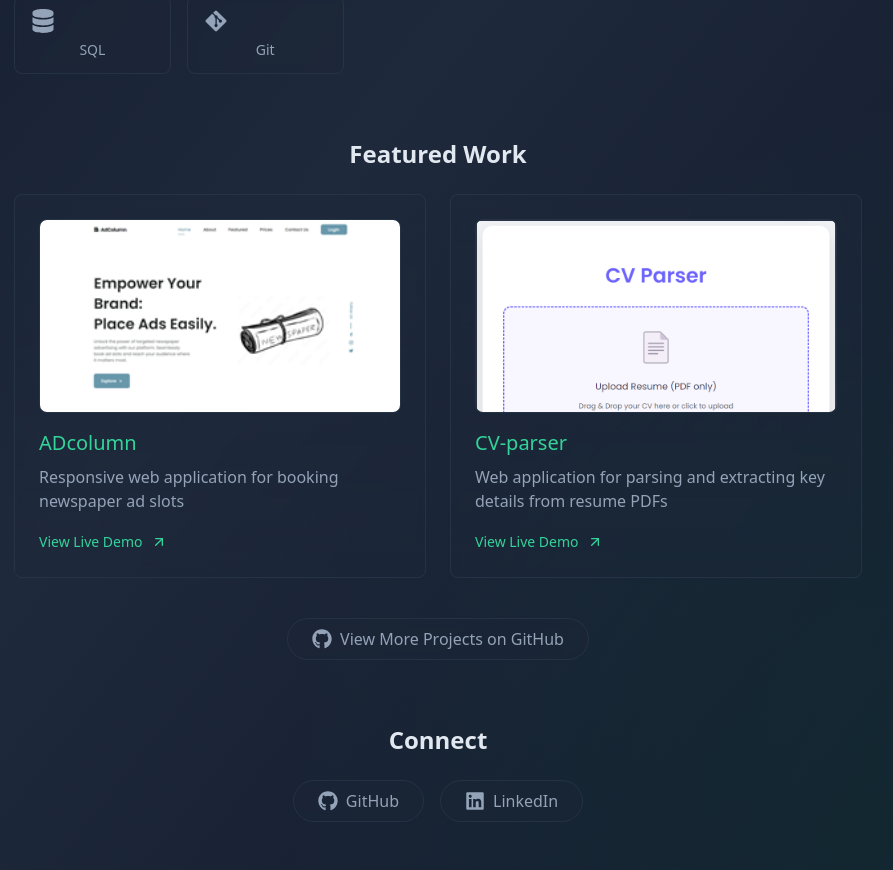
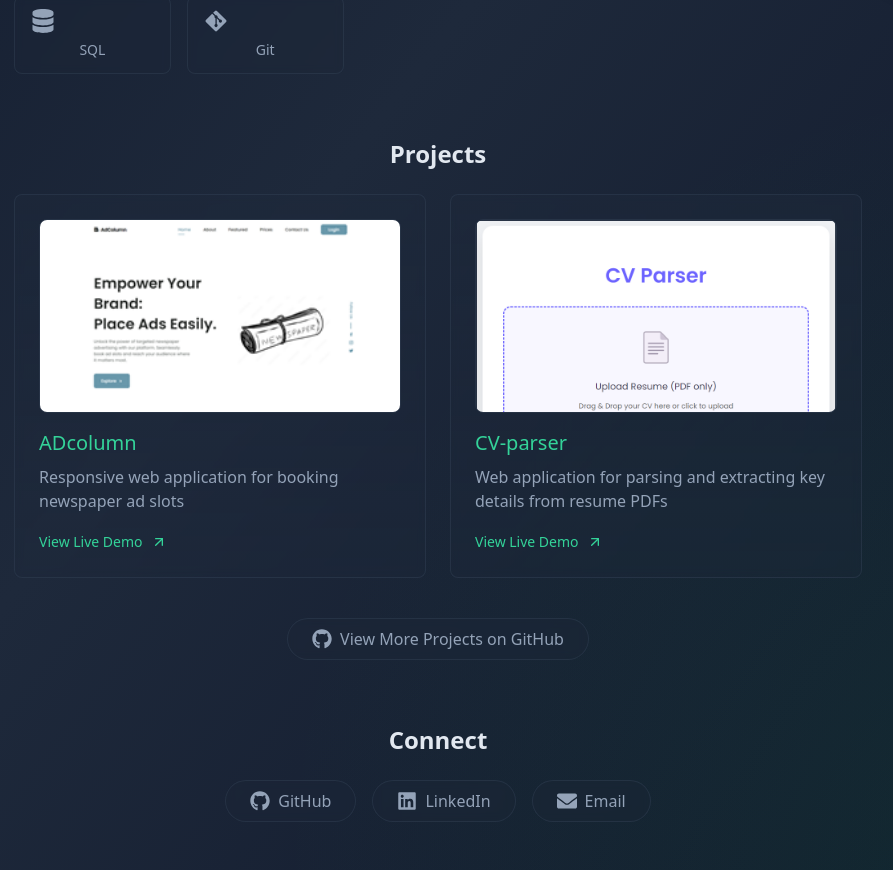
Before and after one commit to AthulSabu2002/portfolio-react, a React (Vite) app: page / in a window 1280 px wide. Shown: the part 780-1650 px from the top of the page, without its empty margins (202-1095 px from the left). Built offline with nearby package versions, Linux system fonts and the light colour scheme.

Commit message:
updated projects, mailto

```diff
--- a/src/config/portfolioContent.js
+++ b/src/config/portfolioContent.js
@@ -50,7 +50,8 @@ const portfolioContent = {
 
   social: {
     github: 'https://github.com/AthulSabu2002',
-    linkedin: 'https://www.linkedin.com/in/athul-sabu-417a5327b/'
+    linkedin: 'https://www.linkedin.com/in/athul-sabu-417a5327b/',
+    email: 'mailto:athulsabu75@gmail.com'  // Add this line
   },
 
   terminal: {
@@ -58,7 +59,7 @@ const portfolioContent = {
     prompt: '~',
     availableCommands: `
       Available commands:
-      • projects - View my featured work
+      • projects - View my projects
       • about - Learn about me
       • skills - See my technical skills
       • contact - Get my contact info
--- a/src/pages/MainPortfolio.jsx
+++ b/src/pages/MainPortfolio.jsx
@@ -3,7 +3,7 @@ import React, { useState, useEffect } from 'react';
 import { Helmet } from 'react-helmet';
 import TerminalPortfolio from './Profile';
 import { portfolioContent } from '../config/portfolioContent';
-import { FaHtml5, FaCss3Alt, FaJs, FaReact, FaNode, FaDatabase, FaGitAlt, FaGithub, FaLinkedin, FaPython, FaJava } from 'react-icons/fa';
+import { FaHtml5, FaCss3Alt, FaJs, FaReact, FaNode, FaDatabase, FaGitAlt, FaGithub, FaLinkedin, FaPython, FaJava, FaEnvelope } from 'react-icons/fa';
 import { SiTypescript, SiMongodb, SiExpress, SiC } from 'react-icons/si';
 
 const MainPortfolio = () => {
@@ -101,7 +101,7 @@ const MainPortfolio = () => {
 
           {/* Updated Featured Work */}
           <section className="space-y-6">
-            <h2 className="text-2xl font-semibold text-slate-200 text-center">Featured Work</h2>
+            <h2 className="text-2xl font-semibold text-slate-200 text-center">Projects</h2>
             <div className="grid sm:grid-cols-2 gap-4 sm:gap-6">
               {portfolioContent?.projects?.map((project, idx) => (
                 <div key={idx}
@@ -160,6 +160,11 @@ const MainPortfolio = () => {
                 <FaLinkedin className="w-5 h-5 group-hover:text-emerald-400 transition-colors" />
                 <span>LinkedIn</span>
               </a>
+              <a href={portfolioContent.social.email} target="_blank" rel="noopener noreferrer"
+                className="group px-6 py-2 bg-slate-800/30 backdrop-blur-sm rounded-full text-slate-400 border border-slate-700/50 hover:border-emerald-400/50 hover:text-slate-200 transition-all duration-300 hover:scale-105 flex items-center gap-2">
+                <FaEnvelope className="w-5 h-5 group-hover:text-emerald-400 transition-colors" />
+                <span>Email</span>
+              </a>
             </div>
           </section>
         </div>
```
Also changed, not shown: src/pages/MainPortfolio.css (+15 -0 lines).
